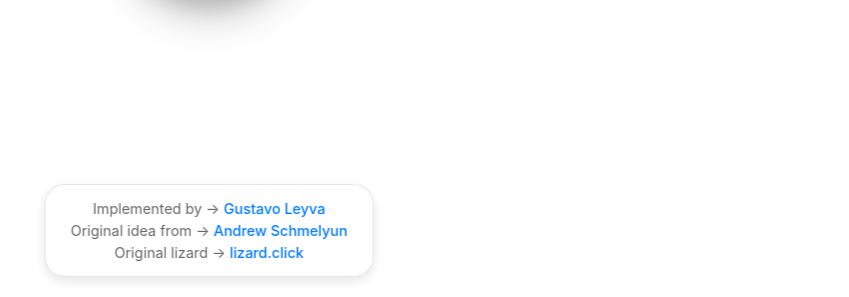
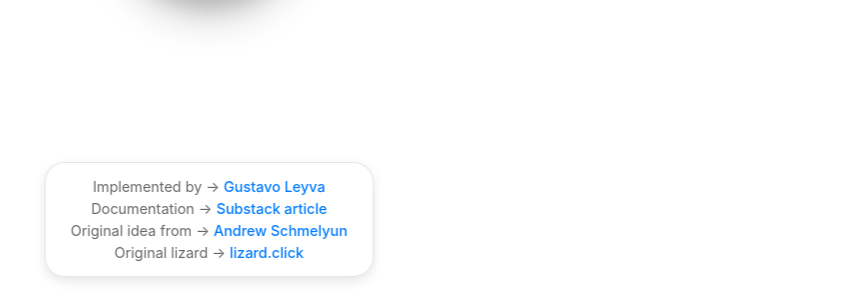
Before and after one commit to gusleyva/lizard-loop, a website: page public/index.html in a window 1280 px wide. Shown: the part 503-800 px from the top of the page, without its empty margins (431-1280 px from the left). Drawn offline with Linux system fonts and the light colour scheme; no server answers.

Commit message:
20251103 - Adding documentation

```diff
--- a/public/index.html
+++ b/public/index.html
@@ -277,6 +277,7 @@
 
     <div class="footer">
         <div>Implemented by     → <a href="https://website-swe-gusleyva.vercel.app/" target="_blank" rel="noopener noreferrer">Gustavo Leyva</a></div>
+        <div style="margin-top: 5px;">Documentation      → <a href="https://open.substack.com/pub/ovatleyva/p/proyecto-lizard-fullstack-devops?r=2efh6v&utm_campaign=post&utm_medium=web" target="_blank" rel="noopener noreferrer">Substack article</a></div>
         <div style="margin-top: 5px;">Original idea from → <a href="https://aschmelyun.com/" target="_blank" rel="noopener noreferrer">Andrew Schmelyun</a></div>
         <div style="margin-top: 5px;">Original lizard → <a href="https://lizard.click/" target="_blank" rel="noopener noreferrer">lizard.click</a></div>
     </div>
```
Also changed, not shown: README.md.
